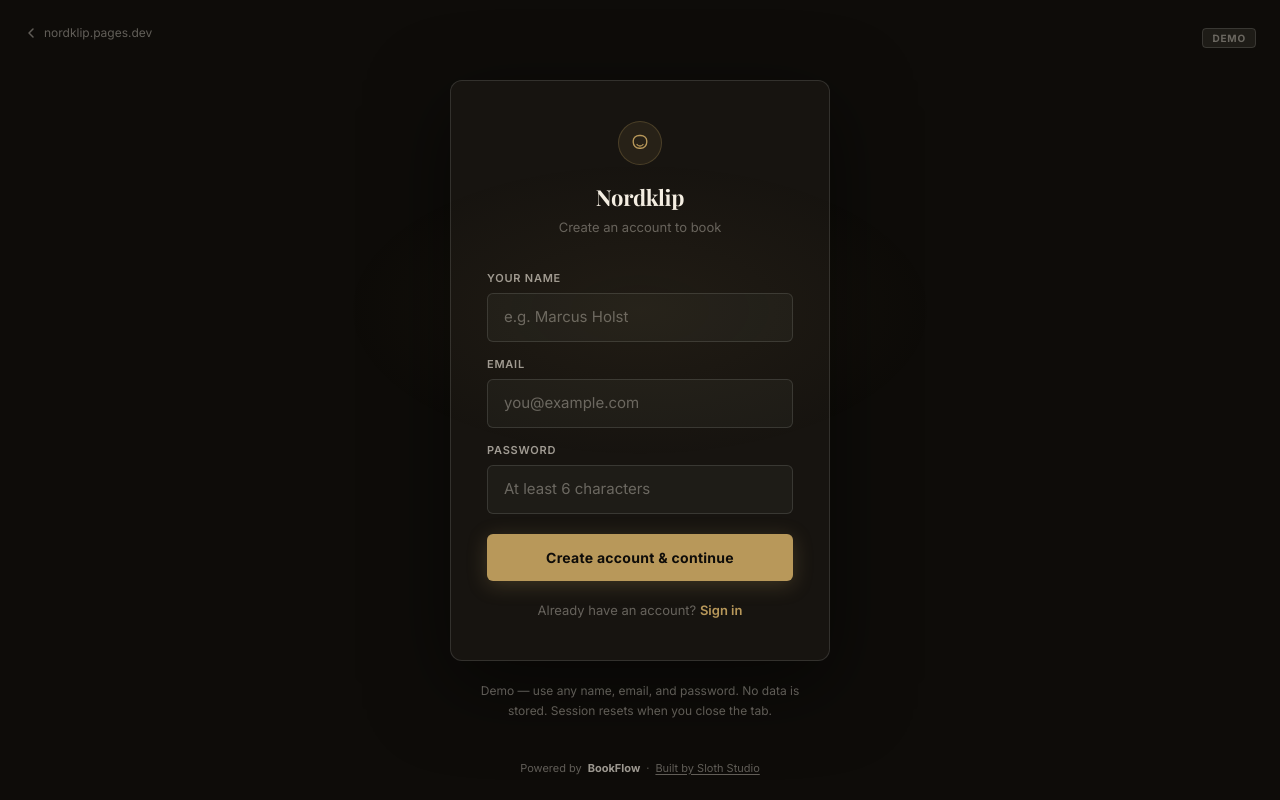
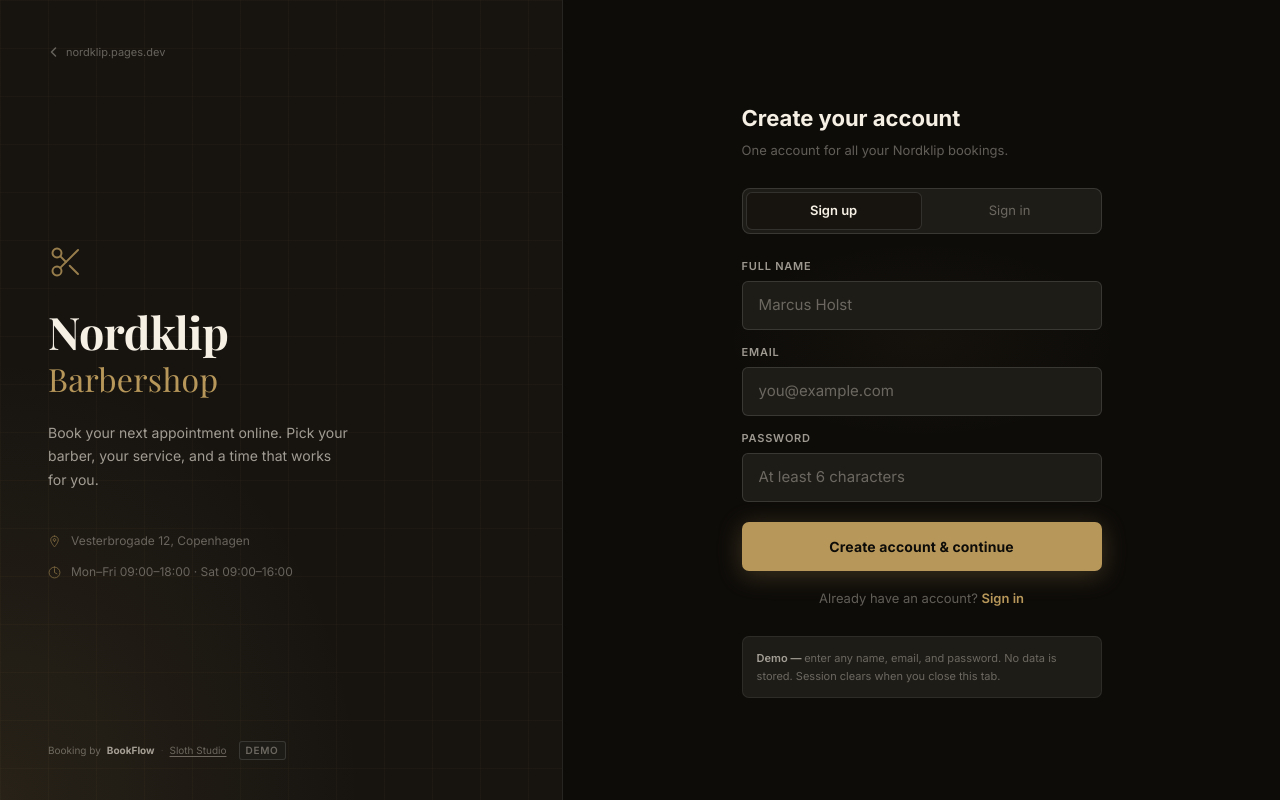
Before and after one commit to SloThdk/BookFlow, a Next.js app: page / in a window 1280 px wide. Built offline with nearby package versions, Linux system fonts and the light colour scheme; a web font is replaced by a local one.

Commit message:
Login: split-screen redesign (brand panel + form), much more premium

```diff
--- a/app/page.tsx
+++ b/app/page.tsx
@@ -2,7 +2,6 @@
 
 import { useState, useEffect } from "react";
 import { useRouter } from "next/navigation";
-import Link from "next/link";
 
 export default function LoginPage() {
   const [mode, setMode] = useState<"signup" | "login">("signup");
@@ -40,154 +39,247 @@
         }));
       } catch {}
       router.push("/book");
-    }, 500);
+    }, 600);
   }
 
   return (
+    <div style={{ minHeight: "100vh", display: "flex", background: "var(--bg)" }}>
+
+      {/* ── Left: Brand panel ─────────────────────────────── */}
+      <div className="brand-panel" style={{
+        flex: "0 0 44%", maxWidth: "44%",
+        background: "var(--surface)",
+        borderRight: "1px solid var(--border)",
+        display: "flex", flexDirection: "column",
+        padding: "40px 48px",
+        position: "relative", overflow: "hidden",
+      }}>
+        {/* Grid texture */}
         <div style={{
-      minHeight: "100vh",
-      background: "var(--bg)",
-      display: "flex",
-      flexDirection: "column",
-      alignItems: "center",
-      justifyContent: "center",
-      padding: "32px 16px",
-      position: "relative",
+          position: "absolute", inset: 0, pointerEvents: "none",
+          backgroundImage: "linear-gradient(rgba(184,152,90,0.04) 1px, transparent 1px), linear-gradient(90deg, rgba(184,152,90,0.04) 1px, transparent 1px)",
+          backgroundSize: "48px 48px",
+        }}/>
+        {/* Warm glow from bottom-left */}
+        <div style={{
+          position: "absolute", bottom: 0, left: 0, width: "70%", height: "60%",
+          background: "radial-gradient(ellipse at 0% 100%, rgba(184,152,90,0.1) 0%, transparent 65%)",
+          pointerEvents: "none",
+        }}/>
+
+        {/* Back link */}
+        <div style={{ position: "relative", marginBottom: "auto" }}>
+          <a href="https://nordklip.pages.dev" target="_blank" rel="noopener noreferrer" style={{
+            display: "inline-flex", alignItems: "center", gap: "6px",
+            fontSize: "11px", color: "var(--text-muted)", textDecoration: "none",
+            transition: "color 0.15s",
           }}>
-      {/* Subtle warm glow */}
-      <div style={{
-        position: "fixed", top: "20%", left: "50%", transform: "translateX(-50%)",
-        width: "600px", height: "300px", borderRadius: "50%",
-        background: "radial-gradient(ellipse, rgba(184,152,90,0.06) 0%, transparent 70%)",
-        pointerEvents: "none",
-      }} />
-
-      {/* Back to site link */}
-      <div style={{ position: "absolute", top: "24px", left: "24px" }}>
-        <a href="https://nordklip.pages.dev" target="_blank" rel="noopener noreferrer"
-          style={{ fontSize: "12px", color: "var(--text-muted)", display: "flex", alignItems: "center", gap: "6px" }}>
-          <svg width="14" height="14" viewBox="0 0 14 14" fill="none">
-            <path d="M9 3L5 7L9 11" stroke="currentColor" strokeWidth="1.5" strokeLinecap="round" strokeLinejoin="round"/>
+            <svg width="12" height="12" viewBox="0 0 12 12" fill="none">
+              <path d="M7.5 2L3.5 6L7.5 10" stroke="currentColor" strokeWidth="1.5" strokeLinecap="round" strokeLinejoin="round"/>
             </svg>
             nordklip.pages.dev
           </a>
         </div>
 
-      {/* Demo pill */}
-      <div style={{ position: "absolute", top: "24px", right: "24px" }}>
-        <span style={{
-          fontSize: "10px", fontWeight: 700, letterSpacing: "0.08em", textTransform: "uppercase",
-          color: "var(--text-muted)", background: "var(--surface-2)", border: "1px solid var(--border-strong)",
-          borderRadius: "4px", padding: "3px 9px",
+        {/* Main copy — vertically centered */}
+        <div style={{ position: "relative", flex: 1, display: "flex", flexDirection: "column", justifyContent: "center", padding: "60px 0 40px" }}>
+
+          {/* Scissors mark */}
+          <svg width="36" height="36" viewBox="0 0 24 24" fill="none" stroke="var(--gold)" strokeWidth="1.3"
+            strokeLinecap="round" strokeLinejoin="round"
+            style={{ marginBottom: "28px", opacity: 0.8 }}>
+            <circle cx="6" cy="6" r="3"/><circle cx="6" cy="18" r="3"/>
+            <line x1="20" y1="4" x2="8.12" y2="15.88"/>
+            <line x1="14.47" y1="14.48" x2="20" y2="20"/>
+            <line x1="8.12" y1="8.12" x2="12" y2="12"/>
+          </svg>
+
+          <h1 className="serif" style={{
+            fontSize: "clamp(34px, 3.5vw, 50px)", fontWeight: 700,
+            color: "var(--text)", lineHeight: 1.06, marginBottom: "6px",
+            letterSpacing: "-0.01em",
           }}>
-          Demo
-        </span>
+            Nordklip
+          </h1>
+          <h2 className="serif" style={{
+            fontSize: "clamp(22px, 2.5vw, 32px)", fontWeight: 400,
+            color: "var(--gold)", lineHeight: 1.1, marginBottom: "24px",
+            letterSpacing: "0.01em",
+          }}>
+            Barbershop
+          </h2>
+
+          <p style={{
+            fontSize: "14px", color: "var(--text-secondary)", lineHeight: 1.7,
+            maxWidth: "300px", marginBottom: "40px",
+          }}>
+            Book your next appointment online. Pick your barber, your service, and a time that works for you.
+          </p>
+
+          {/* Shop details */}
+          <div style={{ display: "flex", flexDirection: "column", gap: "13px" }}>
+            {[
+              {
+                path: "M12 2C8.13 2 5 5.13 5 9c0 5.25 7 13 7 13s7-7.75 7-13c0-3.87-3.13-7-7-7zm0 9.5c-1.38 0-2.5-1.12-2.5-2.5s1.12-2.5 2.5-2.5 2.5 1.12 2.5 2.5-1.12 2.5-2.5 2.5z",
+                text: "Vesterbrogade 12, Copenhagen"
+              },
+              {
+                path: "M12 2a10 10 0 1 0 0 20A10 10 0 0 0 12 2zm0 3v7l4.5 2.5",
+                text: "Mon–Fri 09:00–18:00 · Sat 09:00–16:00"
+              },
+            ].map(({ path, text }) => (
+              <div key={text} style={{ display: "flex", alignItems: "center", gap: "10px" }}>
+                <svg width="13" height="13" viewBox="0 0 24 24" fill="none" stroke="var(--gold)"
+                  strokeWidth="1.5" strokeLinecap="round" strokeLinejoin="round"
+                  style={{ flexShrink: 0, opacity: 0.65 }}>
+                  <path d={path}/>
+                </svg>
+                <span style={{ fontSize: "12px", color: "var(--text-muted)" }}>{text}</span>
+              </div>
+            ))}
+          </div>
         </div>
 
-      {/* Card */}
+        {/* Footer credits */}
+        <div style={{ position: "relative", display: "flex", alignItems: "center", gap: "6px", flexWrap: "wrap" }}>
+          <span style={{ fontSize: "10px", color: "var(--text-muted)" }}>Booking by</span>
+          <span style={{ fontSize: "10px", fontWeight: 700, color: "var(--text-secondary)" }}>BookFlow</span>
+          <span style={{ fontSize: "10px", color: "var(--border-strong)" }}>·</span>
+          <a href="https://sloth-studio.pages.dev" target="_blank" rel="noopener noreferrer"
+            style={{ fontSize: "10px", color: "var(--text-muted)", textDecoration: "underline", textUnderlineOffset: "2px" }}>
+            Sloth Studio
+          </a>
+          <span style={{ fontSize: "10px", fontWeight: 600, letterSpacing: "0.07em", textTransform: "uppercase", color: "var(--text-muted)", background: "var(--surface-2)", border: "1px solid var(--border-strong)", borderRadius: "3px", padding: "1px 6px", marginLeft: "6px" }}>Demo</span>
+        </div>
+      </div>
+
+      {/* ── Right: Form panel ─────────────────────────────── */}
       <div style={{
-        width: "100%", maxWidth: "380px",
-        background: "var(--surface)", border: "1px solid var(--border-strong)",
-        borderRadius: "12px", padding: "40px 36px",
-        boxShadow: "0 24px 80px rgba(0,0,0,0.5)",
+        flex: 1, display: "flex", flexDirection: "column",
+        alignItems: "center", justifyContent: "center",
+        padding: "40px 24px",
+        position: "relative",
       }}>
-        {/* Logo */}
-        <div style={{ textAlign: "center", marginBottom: "32px" }}>
+        {/* Subtle glow */}
         <div style={{
-            width: "44px", height: "44px", borderRadius: "50%",
-            border: "1px solid var(--gold-border)",
-            background: "var(--gold-dim)",
-            display: "flex", alignItems: "center", justifyContent: "center",
-            margin: "0 auto 16px",
-          }}>
-            <svg width="18" height="18" viewBox="0 0 24 24" fill="none" stroke="var(--gold)" strokeWidth="1.8" strokeLinecap="round" strokeLinejoin="round">
-              <path d="M3 9c0-3.9 3.6-7 8-7h2c4.4 0 8 3.1 8 7v2c0 4.4-3.6 8-8 8h-2C6.6 19 3 15.4 3 11V9z"/>
-              <path d="M8 14c1 1.5 2 2 4 2s3-.5 4-2"/>
-            </svg>
+          position: "absolute", top: "30%", left: "50%", transform: "translateX(-50%)",
+          width: "400px", height: "200px", borderRadius: "50%",
+          background: "radial-gradient(ellipse, rgba(184,152,90,0.04) 0%, transparent 70%)",
+          pointerEvents: "none",
+        }}/>
+
+        <div style={{ width: "100%", maxWidth: "360px", position: "relative" }}>
+
+          {/* Mobile-only logo */}
+          <div className="mobile-logo" style={{ textAlign: "center", marginBottom: "36px" }}>
+            <div className="serif" style={{ fontSize: "26px", fontWeight: 700, color: "var(--gold)" }}>Nordklip</div>
+            <p style={{ fontSize: "12px", color: "var(--text-muted)", marginTop: "3px" }}>Barbershop · Copenhagen</p>
           </div>
-          <div className="serif" style={{ fontSize: "22px", fontWeight: 700, color: "var(--text)", marginBottom: "4px" }}>
-            Nordklip
-          </div>
+
+          {/* Heading */}
+          <div style={{ marginBottom: "28px" }}>
+            <h2 style={{ fontSize: "22px", fontWeight: 700, color: "var(--text)", marginBottom: "6px" }}>
+              {mode === "signup" ? "Create your account" : "Welcome back"}
+            </h2>
             <p style={{ fontSize: "13px", color: "var(--text-muted)" }}>
-            {mode === "signup" ? "Create an account to book" : "Sign in to your account"}
+              {mode === "signup" ? "One account for all your Nordklip bookings." : "Sign in to manage your appointments."}
             </p>
           </div>
 
+          {/* Mode switcher tabs */}
+          <div style={{
+            display: "flex", background: "var(--surface-2)",
+            border: "1px solid var(--border-strong)", borderRadius: "8px",
+            padding: "3px", marginBottom: "24px",
+          }}>
+            {(["signup", "login"] as const).map(m => (
+              <button key={m} onClick={() => { setMode(m); setError(""); }} style={{
+                flex: 1, padding: "8px 14px",
+                background: mode === m ? "var(--surface)" : "transparent",
+                border: mode === m ? "1px solid var(--border-strong)" : "1px solid transparent",
+                borderRadius: "6px", cursor: "pointer",
+                fontSize: "13px", fontWeight: mode === m ? 600 : 400,
+                color: mode === m ? "var(--text)" : "var(--text-muted)",
+                transition: "all 0.15s",
+              }}>
+                {m === "signup" ? "Sign up" : "Sign in"}
+              </button>
+            ))}
+          </div>
+
+          {/* Form */}
           <form onSubmit={handleSubmit} style={{ display: "flex", flexDirection: "column", gap: "14px" }}>
             {mode === "signup" && (
               <div>
-              <label style={{ display: "block", fontSize: "11px", fontWeight: 600, color: "var(--text-secondary)", marginBottom: "7px", letterSpacing: "0.07em", textTransform: "uppercase" }}>
-                Your name
+                <label style={{ display: "block", fontSize: "11px", fontWeight: 600, color: "var(--text-secondary)", marginBottom: "7px", letterSpacing: "0.07em", textTransform: "uppercase" as const }}>
+                  Full name
                 </label>
-              <input type="text" placeholder="e.g. Marcus Holst" value={name} onChange={e => setName(e.target.value)} />
+                <input type="text" placeholder="Marcus Holst" value={name} onChange={e => setName(e.target.value)}/>
               </div>
             )}
             <div>
-            <label style={{ display: "block", fontSize: "11px", fontWeight: 600, color: "var(--text-secondary)", marginBottom: "7px", letterSpacing: "0.07em", textTransform: "uppercase" }}>
+              <label style={{ display: "block", fontSize: "11px", fontWeight: 600, color: "var(--text-secondary)", marginBottom: "7px", letterSpacing: "0.07em", textTransform: "uppercase" as const }}>
                 Email
               </label>
-            <input type="email" placeholder="you@example.com" value={email} onChange={e => setEmail(e.target.value)} />
+              <input type="email" placeholder="you@example.com" value={email} onChange={e => setEmail(e.target.value)}/>
             </div>
             <div>
-            <label style={{ display: "block", fontSize: "11px", fontWeight: 600, color: "var(--text-secondary)", marginBottom: "7px", letterSpacing: "0.07em", textTransform: "uppercase" }}>
+              <label style={{ display: "block", fontSize: "11px", fontWeight: 600, color: "var(--text-secondary)", marginBottom: "7px", letterSpacing: "0.07em", textTransform: "uppercase" as const }}>
                 Password
               </label>
-            <input type="password" placeholder="At least 6 characters" value={password} onChange={e => setPassword(e.target.value)} />
+              <input type="password" placeholder="At least 6 characters" value={password} onChange={e => setPassword(e.target.value)}/>
             </div>
 
-          {error && <p style={{ fontSize: "13px", color: "var(--red)", lineHeight: 1.5 }}>{error}</p>}
+            {error && <p style={{ fontSize: "13px", color: "var(--red)", lineHeight: 1.5, margin: 0 }}>{error}</p>}
 
             <button type="submit" disabled={loading} style={{
-            marginTop: "6px",
+              marginTop: "6px", width: "100%",
               background: "var(--gold)", color: "#0E0C09",
-            border: "none", borderRadius: "6px",
-            padding: "13px", fontSize: "14px", fontWeight: 700,
+              border: "none", borderRadius: "7px",
+              padding: "14px 20px", fontSize: "14px", fontWeight: 700,
               opacity: loading ? 0.7 : 1,
               cursor: loading ? "default" : "pointer",
-            letterSpacing: "0.02em",
+              letterSpacing: "0.01em",
               transition: "opacity 0.15s, box-shadow 0.15s",
-            boxShadow: loading ? "none" : "0 4px 20px rgba(184,152,90,0.25)",
+              boxShadow: loading ? "none" : "0 4px 24px rgba(184,152,90,0.28)",
             }}>
-            {loading ? "Signing in..." : mode === "signup" ? "Create account & continue" : "Sign in"}
+              {loading ? "Just a moment..." : mode === "signup" ? "Create account & continue" : "Sign in & continue"}
             </button>
           </form>
 
-        <p style={{ marginTop: "20px", textAlign: "center", fontSize: "13px", color: "var(--text-muted)" }}>
-          {mode === "signup" ? (
-            <>
-              Already have an account?{" "}
-              <button onClick={() => { setMode("login"); setError(""); }} style={{
+          <p style={{ marginTop: "18px", textAlign: "center", fontSize: "13px", color: "var(--text-muted)" }}>
+            {mode === "signup" ? "Already have an account?" : "No account yet?"}{" "}
+            <button onClick={() => { setMode(mode === "signup" ? "login" : "signup"); setError(""); }} style={{
               background: "none", border: "none", color: "var(--gold)",
               fontSize: "13px", fontWeight: 600, padding: 0, cursor: "pointer",
-              }}>Sign in</button>
-            </>
-          ) : (
-            <>
-              No account yet?{" "}
-              <button onClick={() => { setMode("signup"); setError(""); }} style={{
-                background: "none", border: "none", color: "var(--gold)",
-                fontSize: "13px", fontWeight: 600, padding: 0, cursor: "pointer",
-              }}>Create one</button>
-            </>
-          )}
+            }}>
+              {mode === "signup" ? "Sign in" : "Create one"}
+            </button>
+          </p>
+
+          {/* Demo note */}
+          <div style={{
+            marginTop: "28px", padding: "12px 14px",
+            background: "var(--surface-2)", border: "1px solid var(--border)",
+            borderRadius: "7px",
+          }}>
+            <p style={{ fontSize: "11px", color: "var(--text-muted)", lineHeight: 1.65, margin: 0 }}>
+              <span style={{ fontWeight: 600, color: "var(--text-secondary)" }}>Demo — </span>
+              enter any name, email, and password. No data is stored. Session clears when you close this tab.
             </p>
           </div>
+        </div>
+      </div>
 
-      {/* Demo note */}
-      <p style={{ marginTop: "20px", fontSize: "12px", color: "var(--text-muted)", textAlign: "center", maxWidth: "320px", lineHeight: 1.6 }}>
-        Demo — use any name, email, and password. No data is stored. Session resets when you close the tab.
-      </p>
-
-      {/* Footer */}
-      <div style={{ position: "absolute", bottom: "24px", display: "flex", alignItems: "center", gap: "6px" }}>
-        <span style={{ fontSize: "11px", color: "var(--text-muted)" }}>Powered by</span>
-        <span style={{ fontSize: "11px", fontWeight: 700, color: "var(--text-secondary)" }}>BookFlow</span>
-        <span style={{ fontSize: "11px", color: "var(--text-muted)" }}>·</span>
-        <a href="https://sloth-studio.pages.dev" target="_blank" rel="noopener noreferrer"
-          style={{ fontSize: "11px", color: "var(--text-muted)", textDecoration: "underline", textUnderlineOffset: "2px" }}>
-          Built by Sloth Studio
-        </a>
-      </div>
+      <style>{`
+        @media (max-width: 860px) {
+          .brand-panel { display: none !important; }
+          .mobile-logo { display: block !important; }
+        }
+        @media (min-width: 861px) {
+          .mobile-logo { display: none !important; }
+        }
+      `}</style>
     </div>
   );
 }
```
Lines whose indentation alone changed are shown as unchanged.
